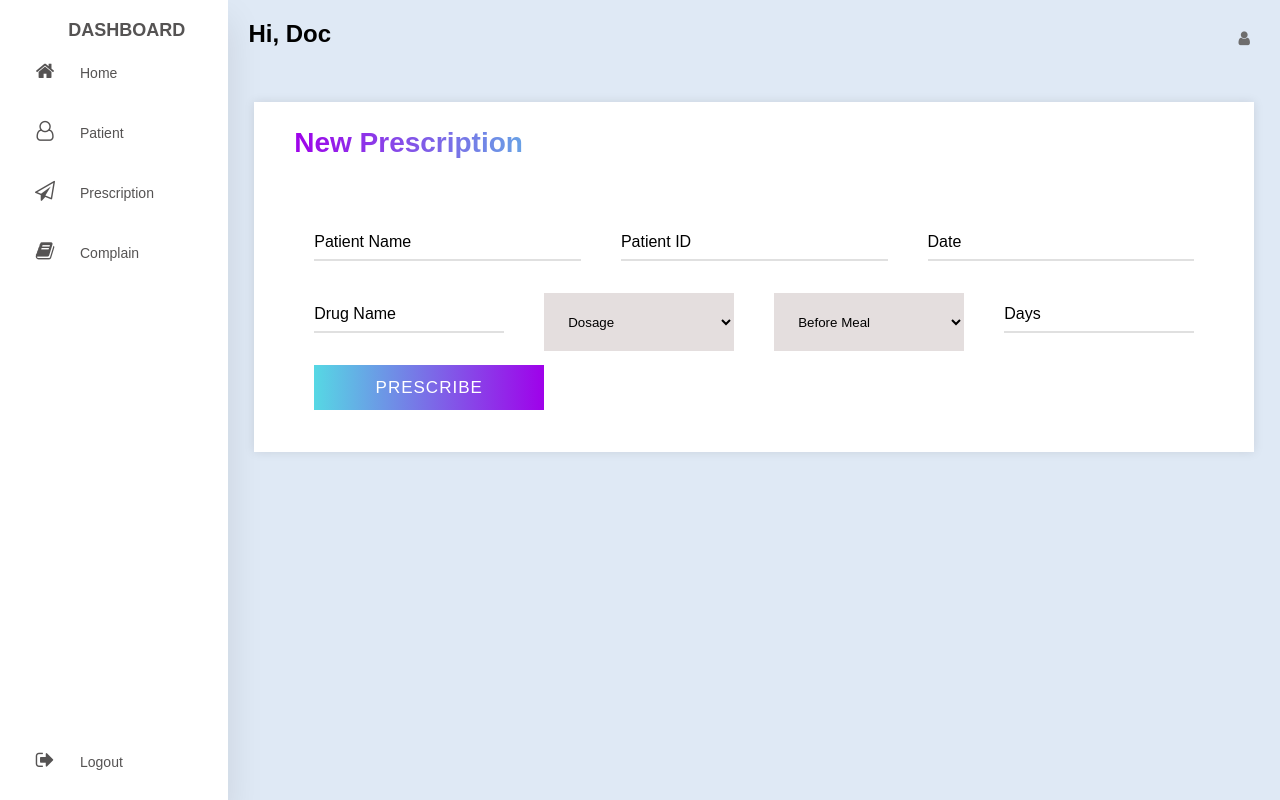
After one commit to kingsamito/Drug-Prescription, a PHP site: page /newpres.html in a window 1280 px wide. The commit adds this page. Run offline with PHP 8.4, Linux system fonts and the light colour scheme.

Commit message:
A new prescription file is available

```diff
--- a/css/dashboard.css
+++ b/css/dashboard.css
@@ -70,7 +70,7 @@ nav .fa{
     margin-left: 10px;
 }
 
-a:hover{
+.container ul li .dash:hover{
     background: #eee;
 }
 
@@ -107,8 +107,8 @@ a:hover{
 }
 
 .main-skills .card{
-    width: 25%;
-    margin: 10px;
+
+    margin: 5px;
     background: #fff;
     text-align: center;
     border-radius: 20px;
@@ -136,7 +136,9 @@ a:hover{
 
 .main-skills .card button a{
     color: #fff;
+    text-align: center;
 }
+
 
 
 .main-skills .card button:hover{
@@ -147,13 +149,31 @@ a:hover{
     font-size: 22px;
     padding: 10px;
 }
+@media screen and (max-width:992px){
+
+}
 
 @media screen and (max-width:880px){
     .main-skills{
         display: block;
+
     }
     .main-skills .card{
-        width: 100%;
+
+    }
+    .main-skills .card button{
+
+    }
+
+    nav{
+        display: none;
+
+    }
+}
+
+@media screen and (max-width:600px){
+    .main-skills .card button{
+
     }
 }
 
@@ -211,3 +231,175 @@ a:hover{
     background: orange;
     color: white;
 }
+
+
+/*prescription form*/  /*prescription form*/    /*prescription form*/    /*prescription form*/   /*prescription form*/
+.body
+.box{
+    max-width: 1000px;
+    background: #fff;
+    width: 100%;
+    margin: auto ;
+    padding: 25px 40px 10px 40px;
+    box-shadow: 0px 0px 10px rgba(0,0,0,0.1);
+  }
+  .box .text{
+    text-align: left;
+    font-size: 28px;
+    font-weight: 600;
+    font-family: 'Poppins', sans-serif;
+    background: -webkit-linear-gradient(right, #56d8e4, #9f01ea, #56d8e4, #9f01ea);
+    -webkit-background-clip: text;
+    -webkit-text-fill-color: transparent;
+  }
+  .box form{
+    padding: 30px 0 0 0;
+  }
+  .box form .form-row{
+    display: flex;
+    margin: 32px 0;
+  }
+  form .form-row .input-data{
+    width: 100%;
+    height: 40px;
+    margin: 0 20px;
+    position: relative;
+  }
+  form .form-row .textarea{
+    height: 70px;
+  }
+  .input-data input,
+  .textarea textarea{
+    display: block;
+    width: 100%;
+    height: 100%;
+    border: none;
+    font-size: 17px;
+    border-bottom: 2px solid rgba(0,0,0, 0.12);
+  }
+  .input-data input:focus ~ label, .textarea textarea:focus ~ label,
+  .input-data input:valid ~ label, .textarea textarea:valid ~ label{
+    transform: translateY(-20px);
+    font-size: 14px;
+    color: #3498db;
+  }
+  .textarea textarea{
+    resize: none;
+    padding-top: 10px;
+  }
+  .input-data label{
+    position: absolute;
+    pointer-events: none;
+    bottom: 10px;
+    font-size: 16px;
+    transition: all 0.3s ease;
+  }
+  .form-row .input-data select{
+    width: 100%;
+    padding: 20px;
+    height: 58px;
+    background: #e4dede;
+  }
+  .textarea label{
+    width: 100%;
+    bottom: 40px;
+    background: #fff;
+  }
+  .input-data .underline{
+    position: absolute;
+    bottom: 0;
+    height: 2px;
+    width: 100%;
+  }
+  .input-data .underline:before{
+    position: absolute;
+    content: "";
+    height: 2px;
+    width: 100%;
+    background: #3498db;
+    transform: scaleX(0);
+    transform-origin: center;
+    transition: transform 0.3s ease;
+  }
+  .input-data input:focus ~ .underline:before,
+  .input-data input:valid ~ .underline:before,
+  .textarea textarea:focus ~ .underline:before,
+  .textarea textarea:valid ~ .underline:before{
+    transform: scale(1);
+  }
+  .submit-btn .input-data{
+    overflow: hidden;
+    height: 45px!important;
+    width: 25%!important;
+  }
+  .submit-btn .input-data .inner{
+    height: 100%;
+    width: 300%;
+    position: absolute;
+    left: -100%;
+    background: -webkit-linear-gradient(right, #56d8e4, #9f01ea, #56d8e4, #9f01ea);
+    transition: all 0.4s;
+
+  }
+  .submit-btn .input-data:hover .inner{
+    left: 0;
+  }
+  .submit-btn .input-data input{
+    background: none;
+    border: none;
+    color: #fff;
+    font-size: 17px;
+    font-weight: 500;
+    text-transform: uppercase;
+    letter-spacing: 1px;
+    cursor: pointer;
+    position: relative;
+    z-index: 2;
+  }
+  @media (max-width: 700px) {
+    .box .text{
+      font-size: 30px;
+    }
+    .box form{
+      padding: 10px 0 0 0;
+    }
+    .box form .form-row{
+      display: block;
+    }
+    form .form-row .input-data{
+      margin: 35px 0!important;
+    }
+    .submit-btn .input-data{
+      width: 40%!important;
+    }
+    .form-row{
+        display: none;
+    }
+    .box{
+        width: 100%;
+    }
+  }
+
+  @media (max-width: 992px) {
+    .box .text{
+      font-size: 30px;
+    }
+    .box form{
+      padding: 10px 0 0 0;
+    }
+    .box form .form-row{
+      display: block;
+    }
+    form .form-row .input-data{
+      margin: 35px 0!important;
+    }
+    .submit-btn .input-data{
+      width: 40%!important;
+    }
+    .form-row{
+        display: none;
+    }
+    .box{
+        width: 100%;
+    }
+  }
--- a/css/style.css
+++ b/css/style.css
@@ -425,10 +425,8 @@ h2:after{
 
 @media screen and (max-width:880px){
     .contact-box{
-        grid-template-columns: 1fr;
+        display: block;
+        width: 100%;
     }
 
-    .left{
-        height: 200px;
-    }
 }
--- /dev/null
+++ b/newpres.html
@@ -0,0 +1,138 @@
+<!DOCTYPE html>
+<html lang="en">
+<head>
+    <meta charset="UTF-8">
+    <meta http-equiv="X-UA-Compatible" content="IE=edge">
+    <meta name="viewport" content="width=device-width, initial-scale=1.0">
+    <link rel="icon" href="img/logo.png" type="image/x-icon">
+    <link rel="stylesheet" href="css/dashboard.css">
+    <link rel="stylesheet" href="font-awesome-4.7.0/css/font-awesome.min.css">
+    <title>Dashboard</title>
+</head>
+<body>
+    <div class="container">
+        <nav>
+            <ul>
+                <li class="logo"><a href="#" class="dash">
+                    <span class="nav-item">Dashboard</span>
+                </a></li>
+                <li><a href="#" class="dash">
+                    <i class="fa fa-home"></i>
+                    <span class="nav-item">Home</span>
+                </a></li>
+                <li><a href="#" class="dash">
+                    <i class="fa fa-user-o"></i>
+                    <span class="nav-item">Patient</span>
+                </a></li>
+                <li><a href="#" class="dash">
+                    <i class="fa fa-paper-plane-o"></i>
+                    <span class="nav-item">Prescription</span>
+                </a></li>
+                <li><a href="#" class="dash">
+                    <i class="fa fa-book"></i>
+                    <span class="nav-item">Complain</span>
+                </a></li>
+                <li><a href="#" class="logout">
+                    <i class="fa fa-sign-out"></i>
+                    <span class="nav-item">Logout</span>
+                </a></li>
+            </ul>
+        </nav>
+
+
+        <section class="main">
+            <div class="main-top">
+                <h1>Hi, Doc</h1>
+                <i class="fa fa-user"></i>
+            </div>
+
+            <!--<div class="main-skills">
+                <div class="card">
+                    <i class="fa fa-user-o"></i>
+                    <h3>Patient</h3>
+                    <p>check patient section for records</p>
+                    <button><a href="patient.html">View</a></button>
+                </div>-->
+            <br/><br/><br/>
+        <div class="body">
+            <div class="box">
+                <div class="text">
+                    <p>New Prescription</p>
+                 </div>
+
+                 <form action="#">
+                    <div class="form-row">
+                       <div class="input-data">
+                          <input type="text" required>
+                          <div class="underline"></div>
+                          <label for="">Patient Name</label>
+                       </div>
+                       <div class="input-data">
+                          <input type="text" required>
+                          <div class="underline"></div>
+                          <label for="">Patient ID</label>
+                       </div>
+                       <div class="input-data">
+                        <input type="text" required>
+                        <div class="underline"></div>
+                        <label for="">Date</label>
+                     </div>
+
+                    </div>
+                    <div class="form-row">
+                       <div class="input-data">
+                          <input type="text" required>
+                          <div class="underline"></div>
+                          <label for="">Drug Name</label>
+                       </div>
+                       <div class="input-data">
+                        <select name="" id="" required>
+                            <option value="#">Dosage</option>
+                            <option value="dos1">1+1+1</option>
+                            <option value="dos2">1+0+1</option>
+                            <option value="dos3">0+1+0</option>
+                            <option value="dos4">0+0+1</option>
+                            <option value="dos4">2+0+2</option>
+                            <option value="dos4">0+0+2</option>
+                            <option value="dos4">2+2+2</option>
+                        </select>
+                          <div class="underline"></div>
+                       </div>
+                       <div class="input-data select">
+                        <select name="" id="" required>
+                            <option value="doctor">Before Meal</option>
+                            <option value="pharmacy">After Meal</option>
+                            <option value="pharmacy">Full Meal</option>
+                            <option value="pharmacy">Before 30 minutes on meal</option>
+                            <option value="pharmacy">After 30 minutes on meal</option>
+                        </select>
+                        <div class="underline"></div>
+                     </div>
+
+                     <div class="input-data">
+                        <input type="text" required>
+                        <div class="underline"></div>
+                        <label for="">Days</label>
+                     </div>
+                    </div>
+                    <!--<div class="form-row">
+                    <div class="input-data textarea">
+                       <textarea rows="8" cols="80" required></textarea>
+                       <br />
+                       <div class="underline"></div>
+                       <label for="">Write your message</label>
+                       <br />-->
+                       <div class="form-row submit-btn">
+                          <div class="input-data">
+                             <div class="inner"></div>
+                             <input type="submit" value="Prescribe">
+                          </div>
+                       </div>
+                 </form>
+                </div>
+            </div>
+
+        </section>
+    </div>
+</body>
+</html>
```
